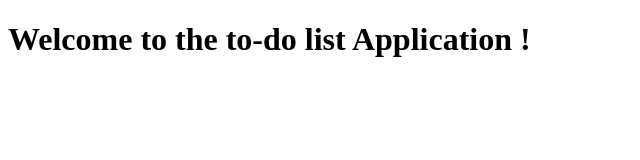
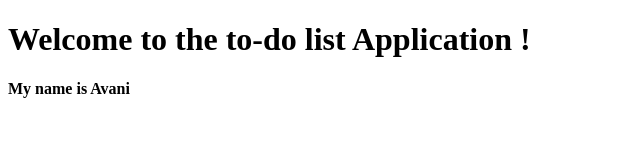
Before and after one commit to avanisheth27/todo_2017Fall, a plain HTML site: page index1.html in a window 1280 px wide. Shown: the whole page, without its empty margins (0-640 px from the left). Drawn offline with Linux system fonts and the light colour scheme.

Commit message:
second commit

```diff
--- a/index1.html
+++ b/index1.html
@@ -3,8 +3,11 @@
 <html>
 <head>
 	<title> Assignment 1</title>
+
 <body>
 <h1> Welcome to the to-do list Application ! </h1>
+<b> My name is Avani </b>
+
+</body>
 </head>
-</body>
 </html>
```
